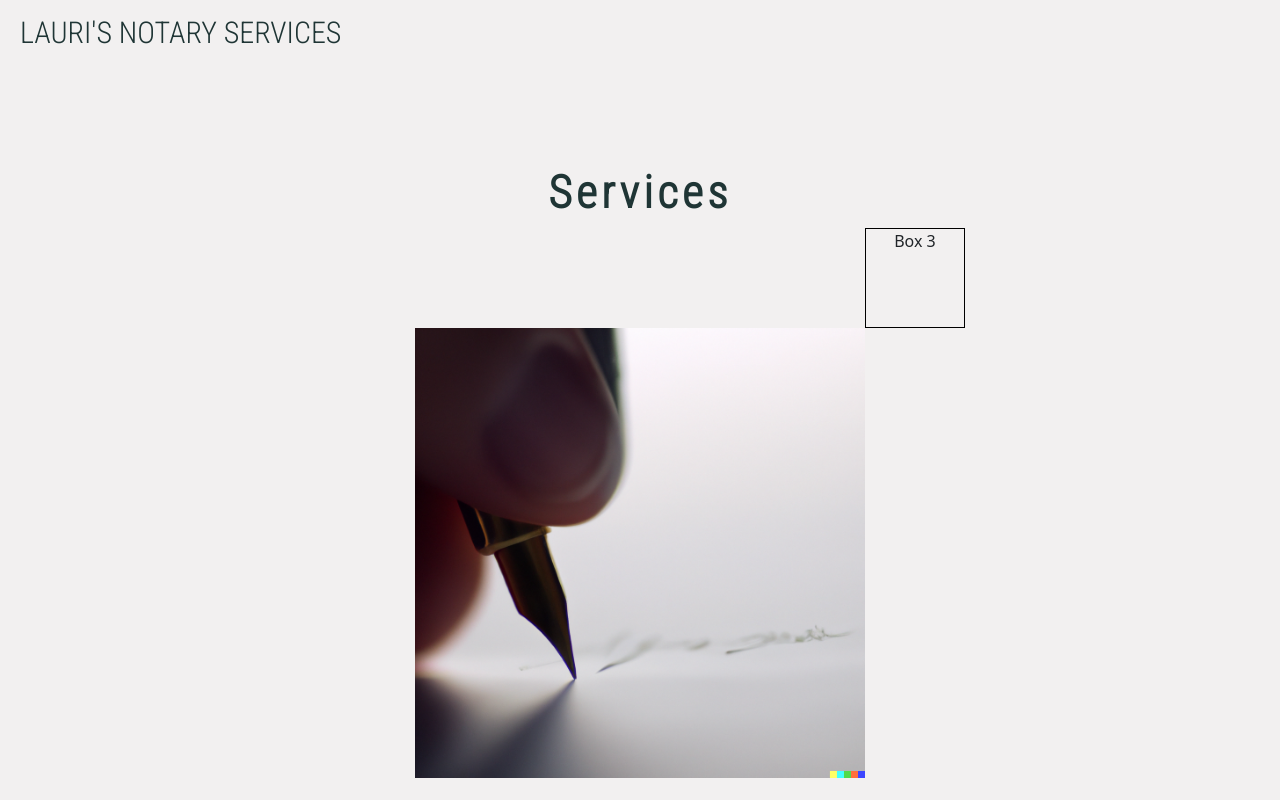
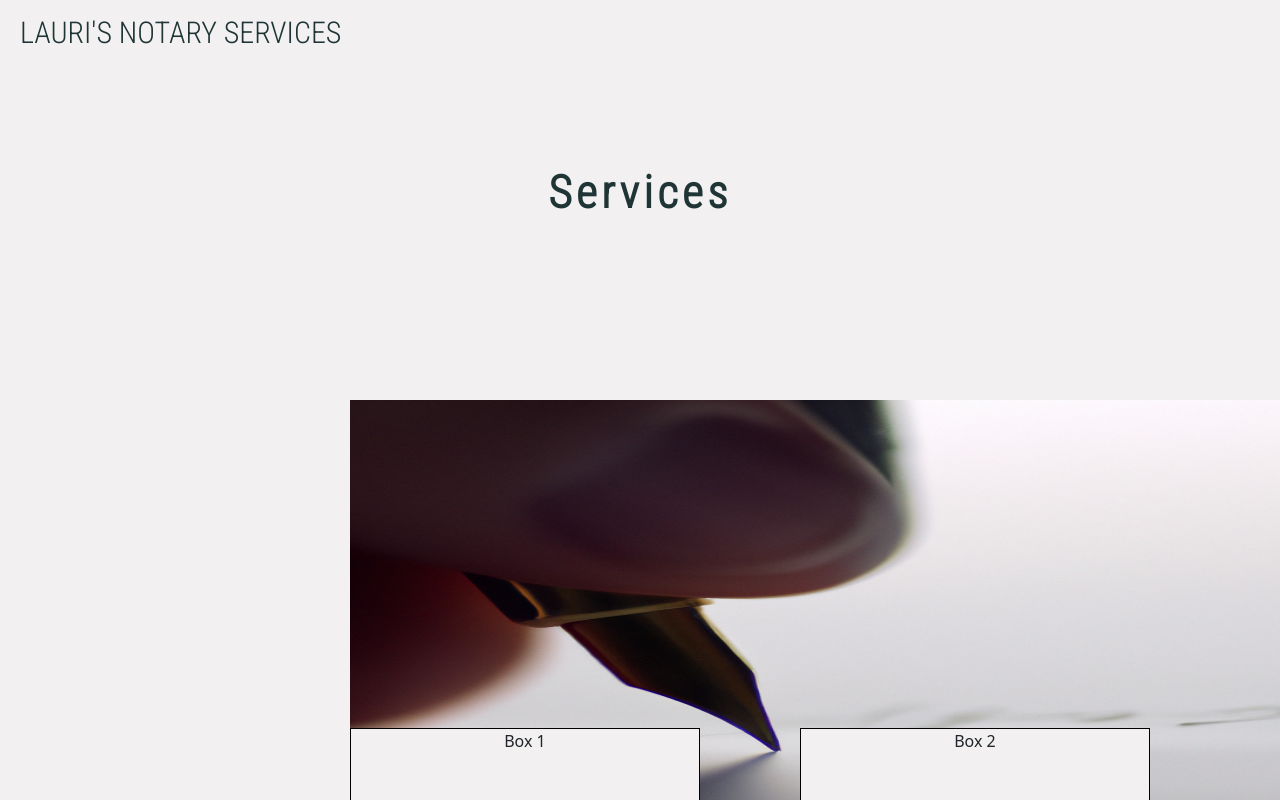
Before and after one commit to npage1129/lauri_notary, a React (Create React App) app: page /services in a window 1280 px wide. Shown: the top 800 px of the page. Built offline with nearby package versions, Linux system fonts and the light colour scheme.

Commit message:
service boxes

```diff
--- a/src/services.css
+++ b/src/services.css
@@ -2,6 +2,7 @@
 @import url('https://fonts.googleapis.com/css2?family=Lora&display=swap');
 
 #servicesTitle{
+text-align: center;
 color:#1f3535;
 text-align: center;
 font-family: 'Lora', serif;
@@ -13,14 +14,25 @@ margin-top: 100px;
 letter-spacing: 0.1em;
 }
 #penPic{
-margin-top: 100px;
+  top:400px;
+position:absolute;
 height: 450px;
 white-space: nowrap;
+width: 1200px;
+left: 350px;
 }
 .box {
+    position: relative;
+    top: 500px;
     display: inline-block;
-    width: 100px;
-    height: 100px;
+    width: 350px;
+    height: 400px;
     border: 1px solid black;
-    margin-right: 10px;
+    left: 60px;
+
+
   }
+
+  .contain{
+    text-align: center;
+  }
--- a/src/services.js
+++ b/src/services.js
@@ -6,7 +6,7 @@ import pen from './services.png';
 const Services = () => {
 
     return(
-        <div>
+        <div className="contain">
             <div id="serviceColumn">
             <h1><Header/></h1>
         <div>
@@ -14,11 +14,11 @@ const Services = () => {
 
         </div>
 
-        <div style={{textAlign: 'center', position: 'relative', top: 0, left: 0}}>
+        <div>
             <img id="penPic" src={pen}></img>
-                <div style={{position: 'absolute'}}class="box">Box 1</div>
-                <div style={{position: 'absolute'}}class="box">Box 2</div>
-                <div style={{position: 'absolute'}}class="box">Box 3</div>
+                <div style={{marginLeft: "100px"}}className="box">Box 1</div>
+                <div style={{marginLeft: "100px"}}className="box">Box 2</div>
+                <div style={{marginLeft: "100px"}}className="box">Box 3</div>
         </div>
         </div>
         </div>
```
